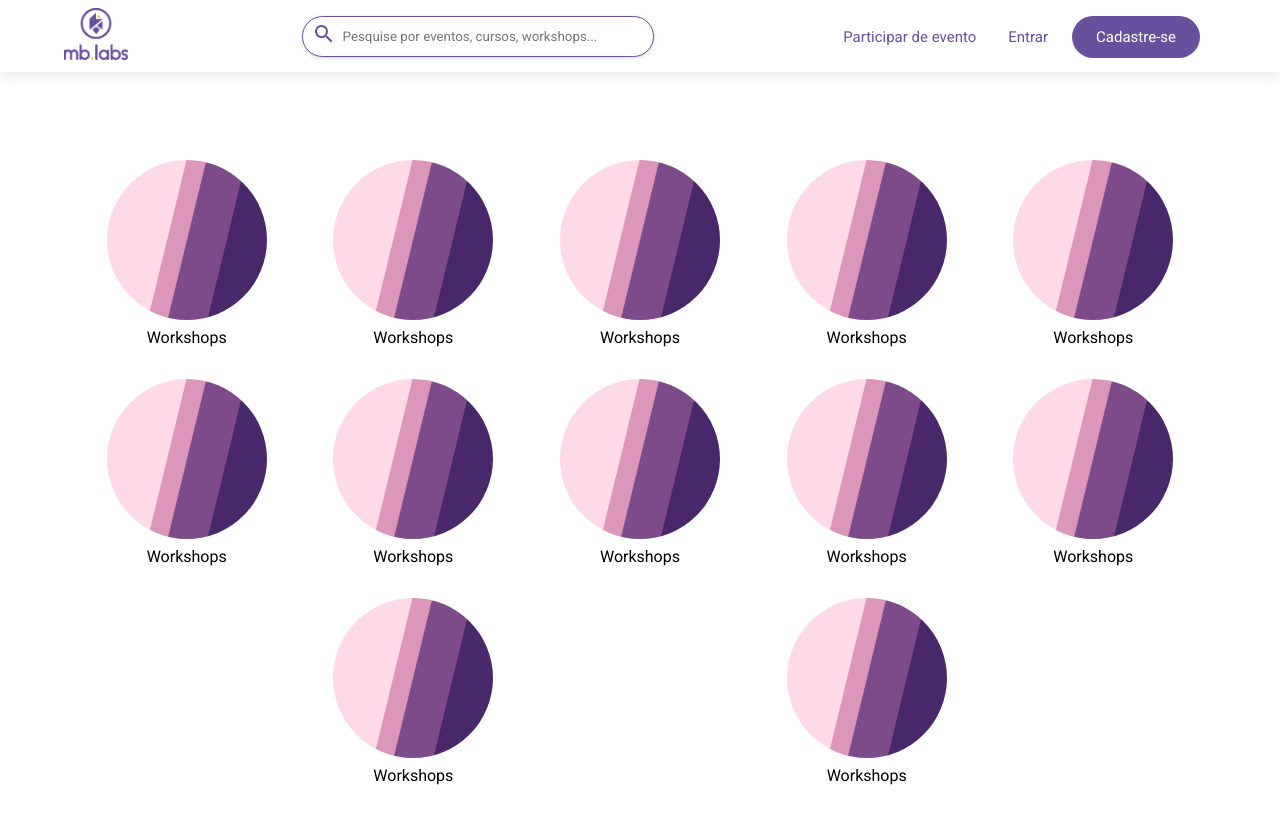
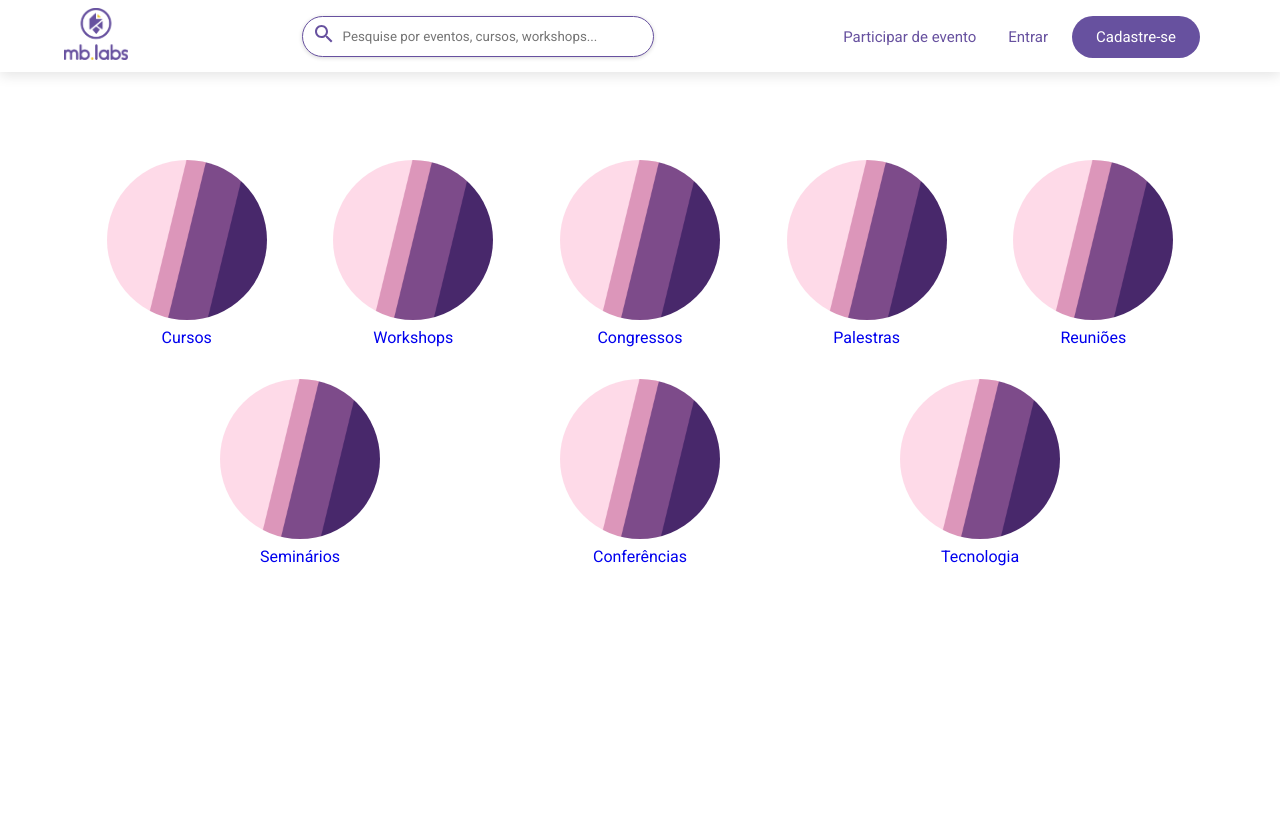
Before and after one commit to vmdev10/gestor-eventos, a React (Create React App) app: page /categories in a window 1280 px wide. Shown: the top 824 px of the page. After the commit the page ends 800 px from the top, so only its background shows below. Built offline with nearby package versions, Linux system fonts and the light colour scheme.

Commit message:
Event filters by category

```diff
--- a/src/Pages/Categories.jsx
+++ b/src/Pages/Categories.jsx
@@ -2,23 +2,28 @@ import './Categories.css'
 
 import CategoryCard from '../components/Cards/Activities/ActivityCard'
 
-import React from "react";
+import categoriesData from '../store/categories'
+
+import { Link } from "react-router-dom";
+import React, { useEffect, useState } from "react";
 
 function Categories() {
+  const [categories, setCategories] = useState([])
+
+  useEffect(() => {
+    setCategories(categoriesData)
+  }, [])
+
   return (
     <div className="CategoriesComponent">
-      <CategoryCard imageUrl="banner-gradient.jpg" category="Workshops"/>
-      <CategoryCard imageUrl="banner-gradient.jpg" category="Workshops"/>
-      <CategoryCard imageUrl="banner-gradient.jpg" category="Workshops"/>
-      <CategoryCard imageUrl="banner-gradient.jpg" category="Workshops"/>
-      <CategoryCard imageUrl="banner-gradient.jpg" category="Workshops"/>
-      <CategoryCard imageUrl="banner-gradient.jpg" category="Workshops"/>
-      <CategoryCard imageUrl="banner-gradient.jpg" category="Workshops"/>
-      <CategoryCard imageUrl="banner-gradient.jpg" category="Workshops"/>
-      <CategoryCard imageUrl="banner-gradient.jpg" category="Workshops"/>
-      <CategoryCard imageUrl="banner-gradient.jpg" category="Workshops"/>
-      <CategoryCard imageUrl="banner-gradient.jpg" category="Workshops"/>
-      <CategoryCard imageUrl="banner-gradient.jpg" category="Workshops"/>
+      { categories.map((currentCategory, index) => (
+        <Link to={`/categories/${currentCategory.id}`} key={index}>
+          <CategoryCard
+            imageUrl={currentCategory.imageUrl}
+            category={currentCategory.category}
+          />
+        </Link>
+      )) }
     </div>
   )
 }
--- a/src/Pages/Category/Category.jsx
+++ b/src/Pages/Category/Category.jsx
@@ -2,10 +2,15 @@ import "./Category.css";
 
 import Breadcrumb from "../../components/Breadcrumbs/Index";
 import Event from '../../components/Events/Events'
+import {
+  useParams
+} from 'react-router-dom';
 
 import React from "react";
 
 function Category() {
+  const { id } = useParams();
+
   return (
     <>
       <div className="CategoryContainer">
@@ -24,9 +29,9 @@ function Category() {
         </div>
       </div>
 
-      <Event event='Eventos online em alta'/>
-      <Event event='Começa em breve'/>
-      <Event event='Tecnologia'/>
+      <Event event='Eventos online em alta' categoryId={id} />
+      <Event event='Começa em breve' categoryId={id}/>
+      <Event event='Tecnologia' categoryId={id}/>
     </>
   );
 }
--- a/src/components/Events/Events.jsx
+++ b/src/components/Events/Events.jsx
@@ -14,7 +14,17 @@ function Events(props) {
   const [events, setEvents] = useState([]);
 
   useEffect(() => {
-    setEvents(eventsData);
+    const categoryId = props.categoryId;
+    if(!categoryId) {
+      setEvents(eventsData);
+    } else {
+      const eventsByCategory = eventsData
+        .filter((event) => event.categoryId == categoryId);
+      setEvents(eventsByCategory);
+    }
+
+
+
   }, []);
 
   const handleFormatEvents = (quantity) => {
```
